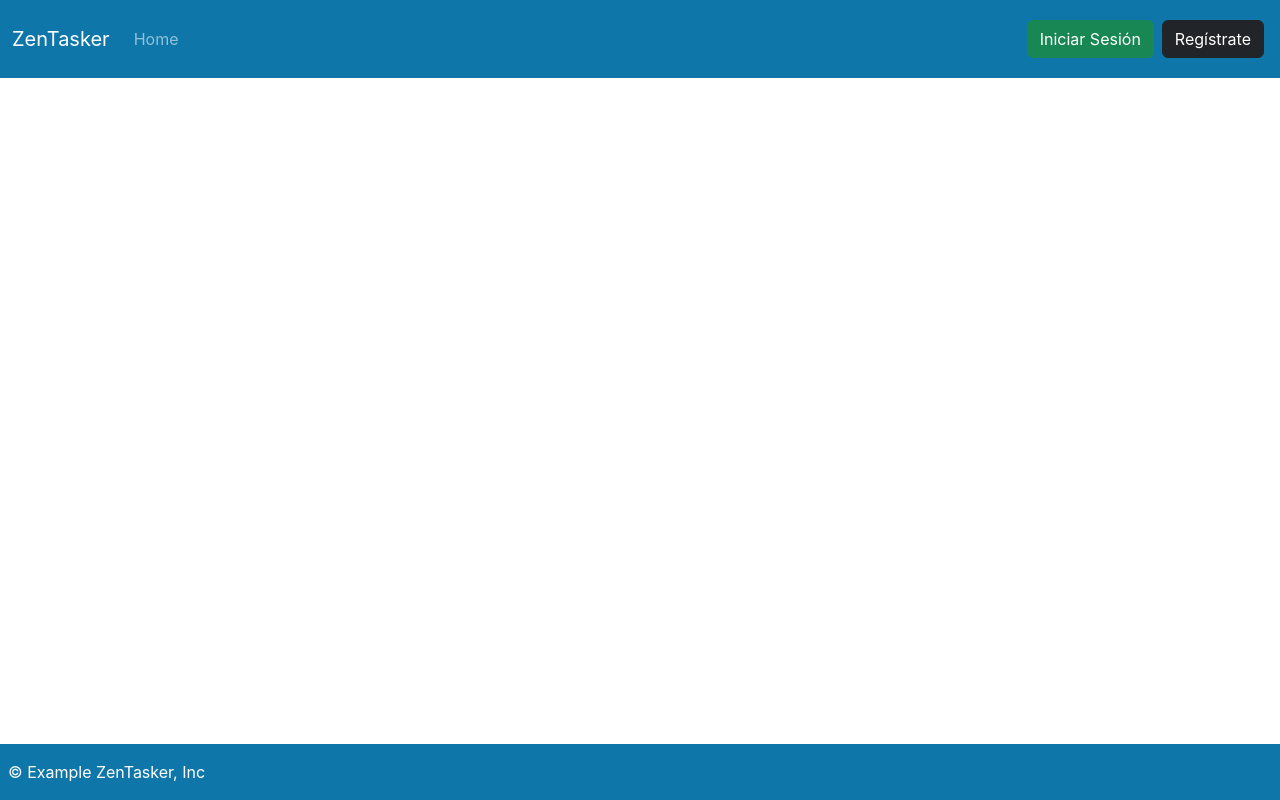
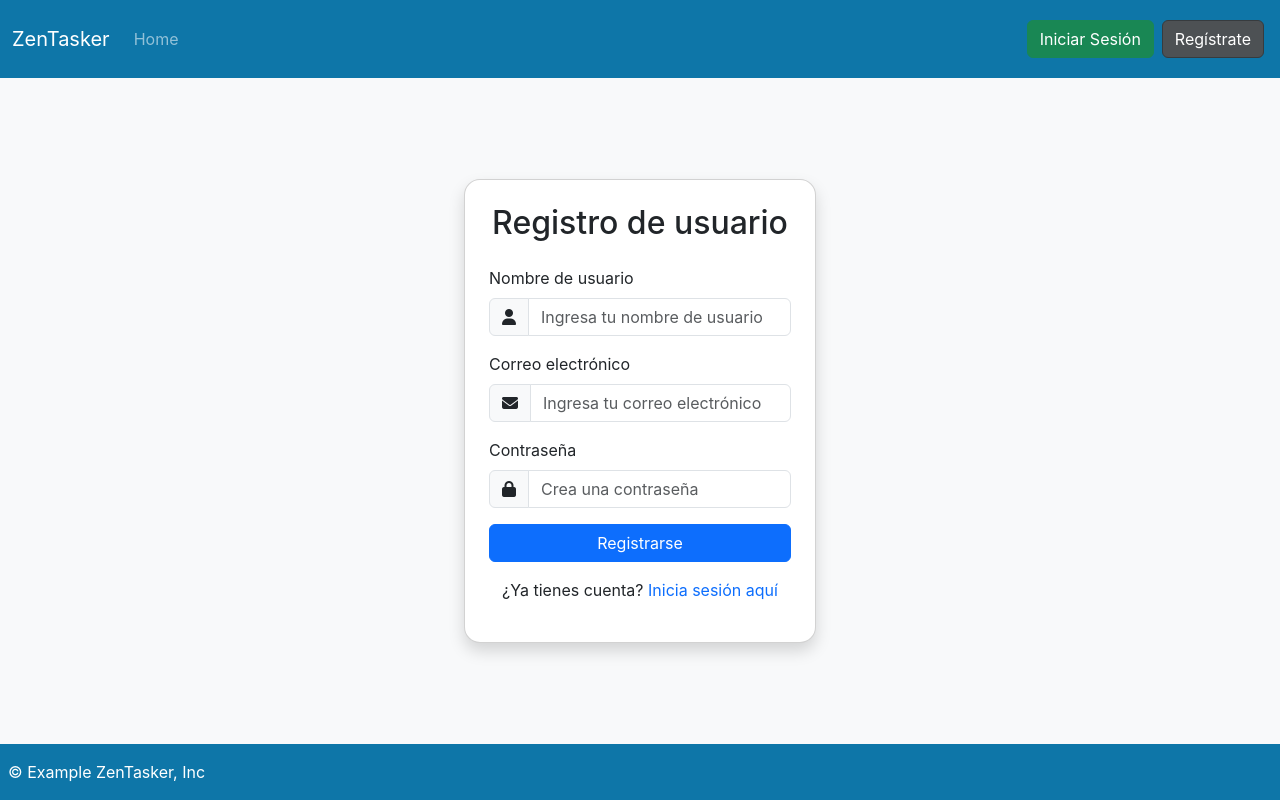
Before and after one commit to teresaga/react-task-app, a React (Create React App) app: page /register in a window 1280 px wide. Built offline with nearby package versions, Linux system fonts and the light colour scheme.

Commit message:
Register component added

```diff
--- a/src/App.tsx
+++ b/src/App.tsx
@@ -5,6 +5,7 @@ import { HomePage } from './layouts/HomePage/HomePage';
 import { Footer } from './layouts/NavbarAndFooter/Footer';
 import { Login } from './layouts/LoginAndRegister/Login';
 import { Switch, Route, Redirect, useLocation } from 'react-router-dom';
+import { Register } from './layouts/LoginAndRegister/Register';
 
 export const App = () => {
   const location = useLocation();
@@ -29,6 +30,10 @@ export const App = () => {
             <Login/>
           </Route>
 
+          <Route path='/register'>
+            <Register/>
+          </Route>
+
         </Switch>
       </div>
 
--- a/src/layouts/LoginAndRegister/Login.tsx
+++ b/src/layouts/LoginAndRegister/Login.tsx
@@ -67,9 +67,7 @@ export const Login = () => {
                 <div className='mt-3 text-center'>
                 <p>
                     <span>¿No tienes cuenta? </span>
-                    <Link to='/register' className='text-decoration-none'>
-                    Regístrate aquí
-                    </Link>
+                    <Link to='/register' className='text-decoration-none'> Regístrate aquí </Link>
                 </p>
                 </div>
             </div>
--- /dev/null
+++ b/src/layouts/LoginAndRegister/Register.tsx
@@ -0,0 +1,79 @@
+import { Link } from "react-router-dom";
+
+export const Register = () => {
+  return (
+    <div className="d-flex justify-content-center align-items-center flex-column flex-grow-1 bg-light">
+      <div
+        className="card shadow p-4"
+        style={{ width: "22rem", borderRadius: "1rem" }}
+      >
+        <h2 className="text-center mb-4">Registro de usuario</h2>
+        <form>
+          <div className="mb-3">
+            <label htmlFor="username" className="form-label">
+              Nombre de usuario
+            </label>
+            <div className="input-group">
+              <span className="input-group-text">
+                <i className="fas fa-user"></i>
+              </span>
+              <input
+                type="text"
+                className="form-control"
+                id="username"
+                placeholder="Ingresa tu nombre de usuario"
+              />
+            </div>
+          </div>
+
+          <div className="mb-3">
+            <label htmlFor="email" className="form-label">
+              Correo electrónico
+            </label>
+            <div className="input-group">
+              <span className="input-group-text">
+                <i className="fas fa-envelope"></i>
+              </span>
+              <input
+                type="email"
+                className="form-control"
+                id="email"
+                placeholder="Ingresa tu correo electrónico"
+              />
+            </div>
+          </div>
+
+          <div className="mb-3">
+            <label htmlFor="password" className="form-label">
+              Contraseña
+            </label>
+            <div className="input-group">
+              <span className="input-group-text">
+                <i className="fas fa-lock"></i>
+              </span>
+              <input
+                type="password"
+                className="form-control"
+                id="password"
+                placeholder="Crea una contraseña"
+              />
+            </div>
+          </div>
+
+          <button type="submit" className="btn btn-primary w-100">
+            Registrarse
+          </button>
+        </form>
+
+        <div className="mt-3 text-center">
+          <p>
+            <span>¿Ya tienes cuenta? </span>
+            <Link to="/login" className="text-decoration-none">
+              Inicia sesión aquí
+            </Link>
+          </p>
+        </div>
+      </div>
+    </div>
+  );
+};
--- a/src/layouts/NavbarAndFooter/Navbar.tsx
+++ b/src/layouts/NavbarAndFooter/Navbar.tsx
@@ -28,9 +28,9 @@ export const Navbar = () => {
               </NavLink>
             </li>
             <li className='nav-item m-1'>
-              <a type='button' className='btn btn-dark w-100' href='#'>
+              <NavLink type='button' className='btn btn-dark w-100' to='/register'>
                 Regístrate
-              </a>
+              </NavLink>
             </li>
           </ul>
         </div>
```
Also changed, not shown: src/layouts/Tasks/Tasks.tsx (added, +7 -0 lines).
